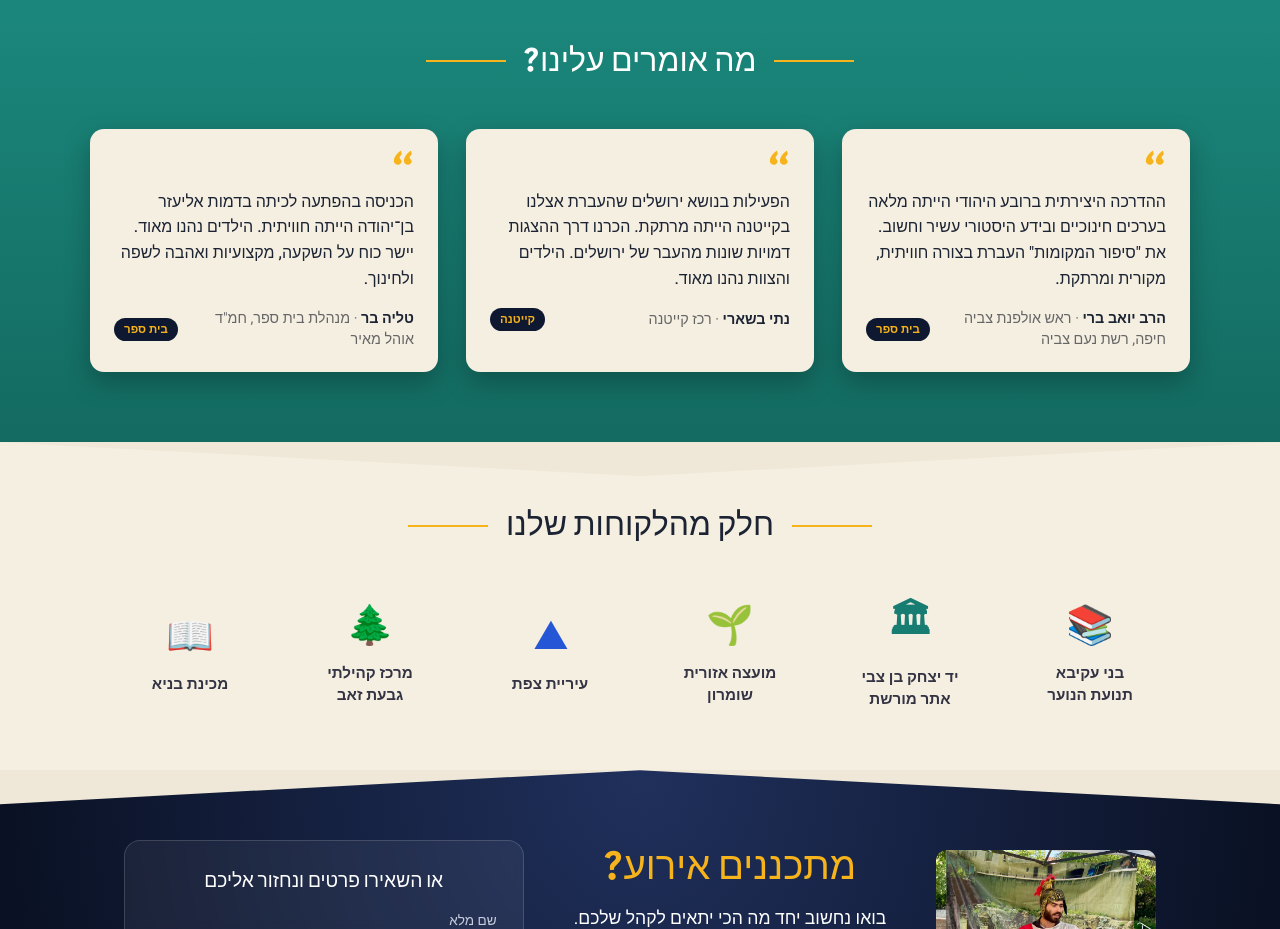
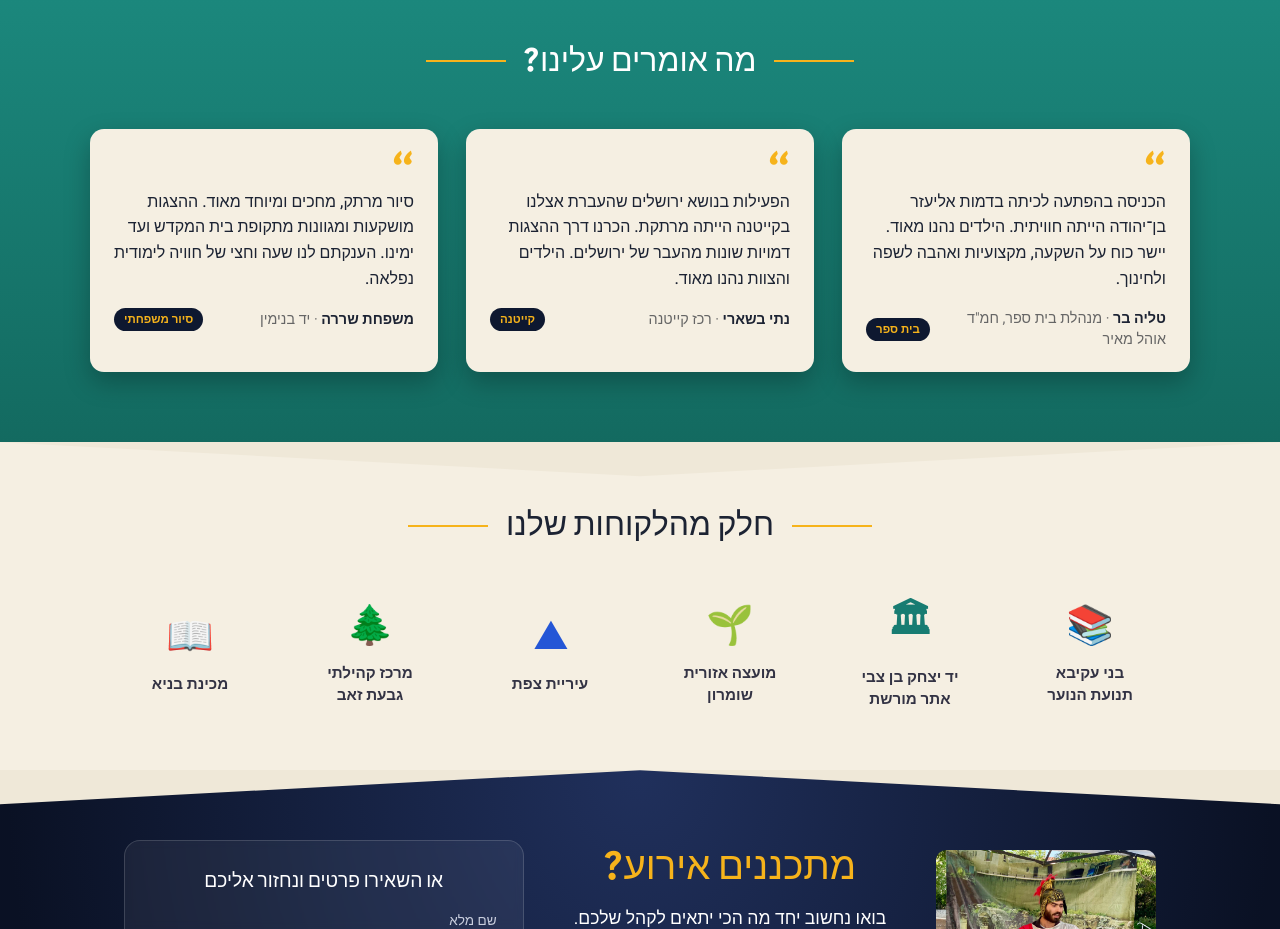
Before and after one commit to neria00-lang/rakia-website, a website: page index.html in a window 1280 px wide. Shown: the part 3570-4499 px from the top of the page. Drawn offline with Linux system fonts and the light colour scheme.

Commit message:
Rotate testimonials randomly on each page load from a shared pool

```diff
--- a/about.html
+++ b/about.html
@@ -149,6 +149,7 @@
 
 <a class="wa-float" href="https://wa.me/972526154838" aria-label="וואטסאפ"><svg class="ico-wa" viewBox="0 0 32 32" aria-hidden="true" focusable="false"><path fill="currentColor" d="M16.001 3C9.383 3 4 8.373 4 15c0 2.634.858 5.079 2.312 7.062L4.8 27.2l5.302-1.68A11.94 11.94 0 0 0 16.001 27C22.619 27 28 21.627 28 15S22.619 3 16.001 3zm6.965 16.541c-.297.836-1.47 1.53-2.403 1.727-.639.135-1.474.243-4.283-.92-3.594-1.487-5.906-5.14-6.086-5.379-.173-.239-1.456-1.939-1.456-3.699 0-1.76.897-2.623 1.216-2.982.297-.334.648-.418.865-.418.216 0 .433.002.622.011.216.01.483-.082.756.577.297.716.996 2.472 1.083 2.653.087.181.146.393.029.632-.115.239-.173.388-.343.597-.173.209-.362.467-.518.627-.173.179-.354.373-.152.732.202.359.897 1.481 1.926 2.398 1.325 1.182 2.443 1.549 2.802 1.727.359.179.567.15.777-.09.216-.239.867-1.011 1.099-1.359.231-.348.462-.29.777-.174.318.116 2.011.949 2.357 1.121.347.174.577.26.663.404.087.144.087.836-.211 1.672z"/></svg></a>
 
+<script src="assets/js/testimonials-data.js"></script>
 <script src="assets/js/main.js"></script>
 </body>
 </html>
--- a/assets/js/main.js
+++ b/assets/js/main.js
@@ -1,6 +1,29 @@
 // רקיע – חינוך יצירתי | סקריפט משותף
 
 document.addEventListener('DOMContentLoaded', function(){
+
+  /* ---------- המלצות אקראיות: 3 מתוך המאגר המשותף בכל טעינת דף ---------- */
+  var testiGrid = document.querySelector('.testi-grid');
+  if(testiGrid && Array.isArray(window.TESTIMONIALS) && window.TESTIMONIALS.length){
+    var pool = window.TESTIMONIALS.slice();
+    // ערבוב Fisher-Yates
+    for(var i = pool.length - 1; i > 0; i--){
+      var j = Math.floor(Math.random() * (i + 1));
+      var tmp = pool[i]; pool[i] = pool[j]; pool[j] = tmp;
+    }
+    var picked = pool.slice(0, Math.min(3, pool.length));
+    var esc = function(s){
+      var d = document.createElement('div');
+      d.textContent = s == null ? '' : s;
+      return d.innerHTML;
+    };
+    testiGrid.innerHTML = picked.map(function(t){
+      return '<div class="card"><div class="q">&#8220;</div>' +
+        '<p>' + esc(t.quote) + '</p>' +
+        '<div class="who"><span><b>' + esc(t.name) + '</b> · ' + esc(t.role) + '</span>' +
+        '<span class="tag">' + esc(t.tag) + '</span></div></div>';
+    }).join('');
+  }
 
   /* ---------- נגישות מקלדת לאלמנטים לחיצים (div[role=button]) ---------- */
   document.querySelectorAll('[role="button"][tabindex]').forEach(function(el){
--- /dev/null
+++ b/assets/js/testimonials-data.js
@@ -0,0 +1,58 @@
+// רקיע – מאגר המלצות אמיתיות (ממכתבי המלצה חתומים והודעות וואטסאפ אמיתיות).
+// כל עמוד עם .testi-grid יציג 3 מתוכן, נבחרות אקראית בכל טעינת דף (ראו main.js).
+window.TESTIMONIALS = [
+  {
+    quote: 'ההדרכה היצירתית ברובע היהודי הייתה מלאה בערכים חינוכיים ובידע היסטורי עשיר וחשוב. את "סיפור המקומות" העברת בצורה חוויתית, מקורית ומרתקת.',
+    name: 'הרב יואב ברי',
+    role: 'ראש אולפנת צביה חיפה, רשת נעם צביה',
+    tag: 'בית ספר',
+  },
+  {
+    quote: 'הפעילות בנושא ירושלים שהעברת אצלנו בקייטנה הייתה מרתקת. הכרנו דרך ההצגות דמויות שונות מהעבר של ירושלים. הילדים והצוות נהנו מאוד.',
+    name: 'נתי בשארי',
+    role: 'רכז קייטנה',
+    tag: 'קייטנה',
+  },
+  {
+    quote: 'הכניסה בהפתעה לכיתה בדמות אליעזר בן־יהודה הייתה חוויתית. הילדים נהנו מאוד. יישר כוח על השקעה, מקצועיות ואהבה לשפה ולחינוך.',
+    name: 'טליה בר',
+    role: 'מנהלת בית ספר, חמ"ד אוהל מאיר',
+    tag: 'בית ספר',
+  },
+  {
+    quote: 'פעילות מרתקת, מעניינת ומיוחדת. בעזרת ההצגות המגוונות הכרנו דמויות שונות מן העבר והתחברנו לערכים הנלמדים מהסיפורים ההיסטוריים.',
+    name: 'ארנון ארד',
+    role: 'רכז חברתי, חט"ב תורה ומדע',
+    tag: 'בית ספר',
+  },
+  {
+    quote: 'סיור מרתק, מעניין ואיכותי. דידקטי, חינוכי, ערכי ומחובר מאוד לתלמידות ולתכנים. ניכרת ההשקעה, ההכנה והמקצועיות.',
+    name: 'חיה רוזנטל',
+    role: 'רכזת טיולים, אלוני ממרא',
+    tag: 'בית ספר',
+  },
+  {
+    quote: 'הצגה מקסימה, סיכום נהדר ללמידת נושא. הצוות כולו משתף שההצגה הייתה חוויתית, מלמדת ומהנה — הילדים הופתעו וצחקו. יישר כח!',
+    name: 'אירית',
+    role: 'רכזת בית ספר',
+    tag: 'בית ספר',
+  },
+  {
+    quote: 'סיור מרתק, מחכים ומיוחד מאוד. ההצגות מושקעות ומגוונות מתקופת בית המקדש ועד ימינו. הענקתם לנו שעה וחצי של חוויה לימודית נפלאה.',
+    name: 'משפחת שררה',
+    role: 'יד בנימין',
+    tag: 'סיור משפחתי',
+  },
+  {
+    quote: 'לא מפסיקה לקבל פידבקים חיוביים על ההצגה. עניני ומקצועי, הילדים אהבו וגם המורות. מצחיק ושובר שגרה — כבר המלצתי עליכם.',
+    name: 'אביטל',
+    role: 'רכזת בית ספר',
+    tag: 'בית ספר',
+  },
+  {
+    quote: 'תוכן מהותי בדרך חוויתית. היכרות עם עמנו לדורות והחיבור לירושלים, והכל בטוב טעם. תבורכו.',
+    name: 'נתי בשארי',
+    role: 'רכז קייטנה',
+    tag: 'קייטנה',
+  },
+];
--- a/index.html
+++ b/index.html
@@ -189,6 +189,7 @@
 
 <a class="wa-float" href="https://wa.me/972526154838" aria-label="וואטסאפ"><svg class="ico-wa" viewBox="0 0 32 32" aria-hidden="true" focusable="false"><path fill="currentColor" d="M16.001 3C9.383 3 4 8.373 4 15c0 2.634.858 5.079 2.312 7.062L4.8 27.2l5.302-1.68A11.94 11.94 0 0 0 16.001 27C22.619 27 28 21.627 28 15S22.619 3 16.001 3zm6.965 16.541c-.297.836-1.47 1.53-2.403 1.727-.639.135-1.474.243-4.283-.92-3.594-1.487-5.906-5.14-6.086-5.379-.173-.239-1.456-1.939-1.456-3.699 0-1.76.897-2.623 1.216-2.982.297-.334.648-.418.865-.418.216 0 .433.002.622.011.216.01.483-.082.756.577.297.716.996 2.472 1.083 2.653.087.181.146.393.029.632-.115.239-.173.388-.343.597-.173.209-.362.467-.518.627-.173.179-.354.373-.152.732.202.359.897 1.481 1.926 2.398 1.325 1.182 2.443 1.549 2.802 1.727.359.179.567.15.777-.09.216-.239.867-1.011 1.099-1.359.231-.348.462-.29.777-.174.318.116 2.011.949 2.357 1.121.347.174.577.26.663.404.087.144.087.836-.211 1.672z"/></svg></a>
 
+<script src="assets/js/testimonials-data.js"></script>
 <script src="assets/js/main.js"></script>
 </body>
 </html>
```
Also changed, not shown: higia-hazman.html (+1 -0 lines), sadeh.html (+1 -0 lines).
